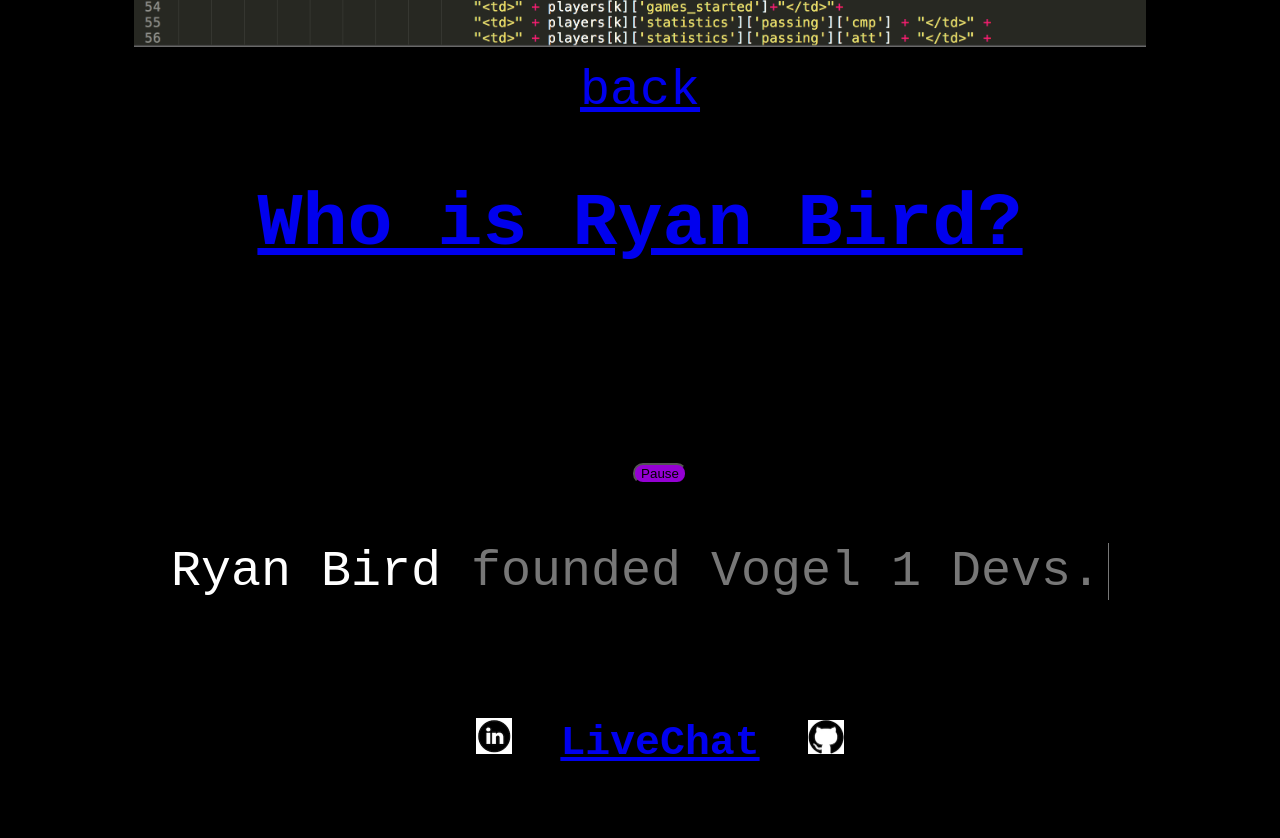
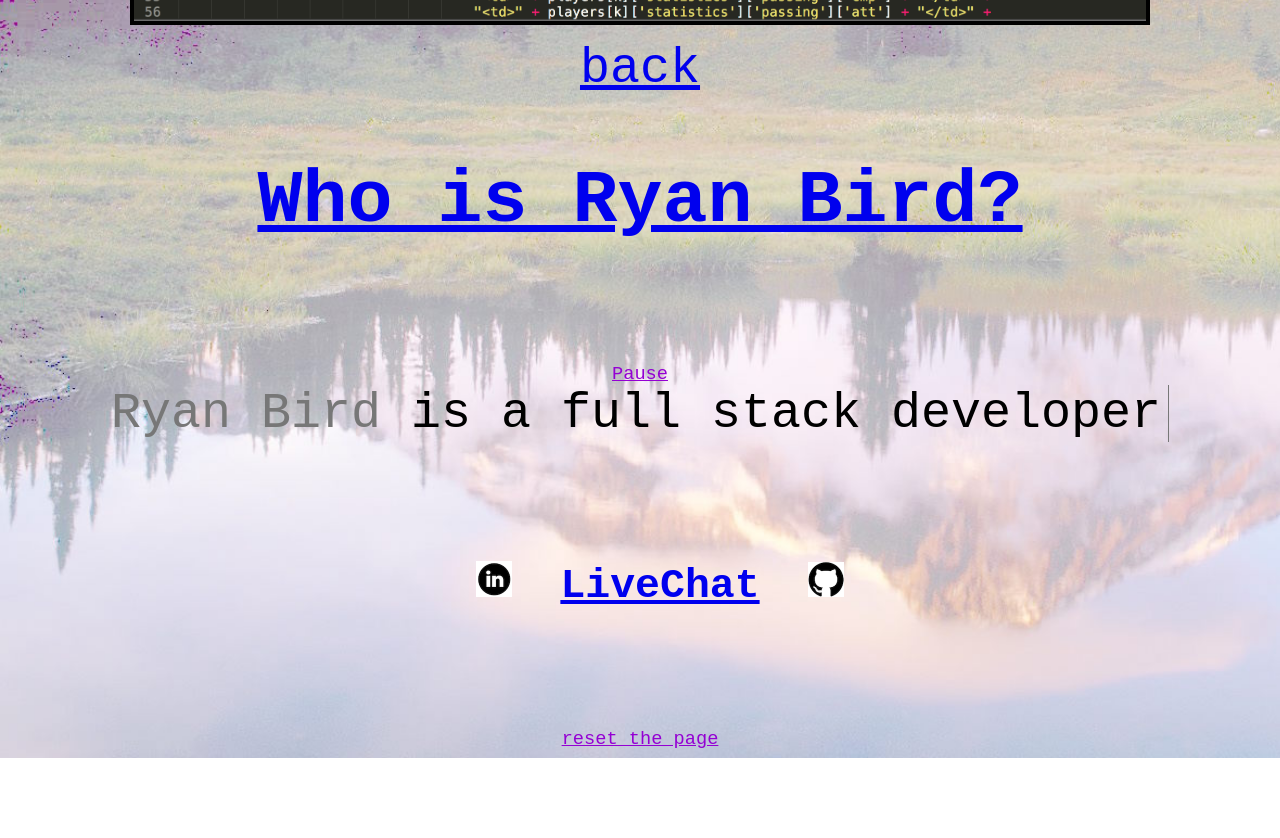
Before and after one commit to Ryan-B/portfolio, a website: page static/index.html at #/code in a window 1280 px wide. Shown: the part 544-1382 px from the top of the page. After the commit the page ends 1302 px from the top, so only its background shows below. Drawn offline with nearby package versions, Linux system fonts and the light colour scheme.

Commit message:
background update

```diff
--- a/static/index.html
+++ b/static/index.html
@@ -41,10 +41,10 @@ app.config(function($routeProvider){
 	<a id="uw_tex"  href="#/ryan"><h2>Who is Ryan Bird?</h2></a><br>
 </header>
 <body>
-	<ul>
-		<li><button id="first">Pause</button></li>
 
-	</ul>
+		<a href="" id="first">Pause</a>
+
+
 	Ryan Bird <div id="magic"></div>
 
 
@@ -52,7 +52,7 @@ app.config(function($routeProvider){
 	<script>
 
 
-		var words = ["is a full stack developer. &","founded Vogel 1 Devs. &", "is unit-test driven. &","rips it with Javascript. &","plays mahjong with Python.  &","sailed the RESTful Sea with PHP. &","stiched the seam with MEAN. &"],
+		var words = ["is a full stack developer. &","founded Vogel 1 Devs. &", "is unit-test driven. &","rips it with Javascript. &","plays mahjong with Python.  &","sailed the RESTful Seas with PHP. &","stiched up the seam with MEAN. &"],
 			el = document.getElementById('magic'),
 			word_counter = 0,
 			character_counter = 0;
@@ -75,7 +75,7 @@ app.config(function($routeProvider){
 		}
  		var timer = $.timer(function() {
   			updateText();
-		}, 100, true);
+		}, 200, true);
 		var want_to_hit_pause = true;
 
  		timer.play();
@@ -111,7 +111,7 @@ app.config(function($routeProvider){
 			<a href="https://github.com/Ryan-B"><img class="logo" src="github.png"></a>
 		</li>
 	</ul>
-
+			<a href="/" id="reset">reset the page</a>
 
 
 
@@ -120,16 +120,20 @@ app.config(function($routeProvider){
 
 <style>
 	body {
-		background-color:black;
+		background-image: url('tahoma.jpeg');
+
+    	background-repeat: no-repeat;
+
+    	background-size: cover;
 		font-family: monospace;
-		color:white;
+		color:#777;
 		font-size:50px;
 		text-align: center;
-		margin-top:3%;
+
 	}
 
 	#magic{
-		color: #777;
+		color: black;
 		border-right: 1px solid #777;
 		padding-right: 7px;
 		display: inline;
@@ -145,14 +149,21 @@ app.config(function($routeProvider){
 	}
 	 ul li{
 		display: inline-block;
+		margin: 0 auto;
 	}
-	button{
+	a{
 		display: block;
 		margin: 0 auto;
-		border-radius: 10px;
+
+
 	}
 	#first{
-		background-color: darkviolet;
+		font-size: 14pt;
+		color: darkviolet;
+	}
+	#reset{
+		font-size: 14pt;
+		color: darkviolet;
 	}
 
 </style>
--- a/static/partials/code.partial.html
+++ b/static/partials/code.partial.html
@@ -4,7 +4,8 @@
 
 #code{
 	width: 80%;
-	height: 80%
+	height: 80%;
+	border:4px solid black;
 }
 a{
 	display: block;
```
Also changed, not shown: static/partials/ryan.partial.html (+37 -3 lines), static/tahoma.jpeg (added).
